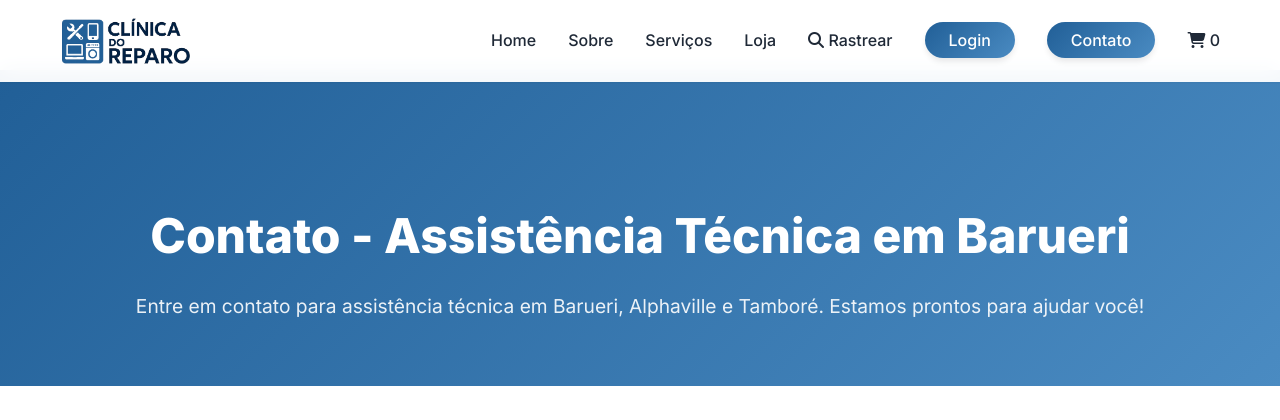
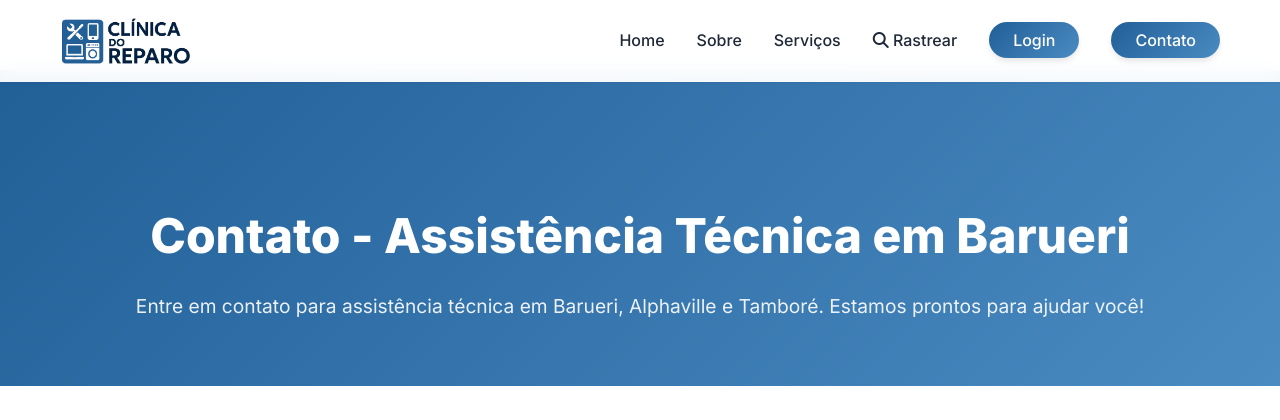
Before and after one commit to raisilvacor/clinicadoreparo, a Flask app: page /contato in a window 1280 px wide. Shown: the top 420 px of the page. Run offline with Flask 3, Linux system fonts and the light colour scheme.

Commit message:
Remover referencias a loja e carrinho do menu de navegacao

```diff
--- a/templates/base.html
+++ b/templates/base.html
@@ -53,11 +53,9 @@
                 <li><a href="{{ url_for('index') }}" class="nav-link">Home</a></li>
                 <li><a href="{{ url_for('sobre') }}" class="nav-link">Sobre</a></li>
                 <li><a href="{{ url_for('servicos') }}" class="nav-link">Serviços</a></li>
-                <li><a href="{{ url_for('loja') }}" class="nav-link">Loja</a></li>
                 <li><a href="{{ url_for('rastrear') }}" class="nav-link"><i class="fas fa-search"></i> Rastrear</a></li>
                 <li><a href="{{ url_for('client_login') }}" class="nav-link btn-primary">Login</a></li>
                 <li><a href="{{ url_for('contato') }}" class="nav-link btn-primary">Contato</a></li>
-                <li><a href="{{ url_for('carrinho') }}" class="nav-link"><i class="fas fa-shopping-cart"></i> <span id="cart-count">0</span></a></li>
             </ul>
             <div class="hamburger">
                 <span></span>
```
